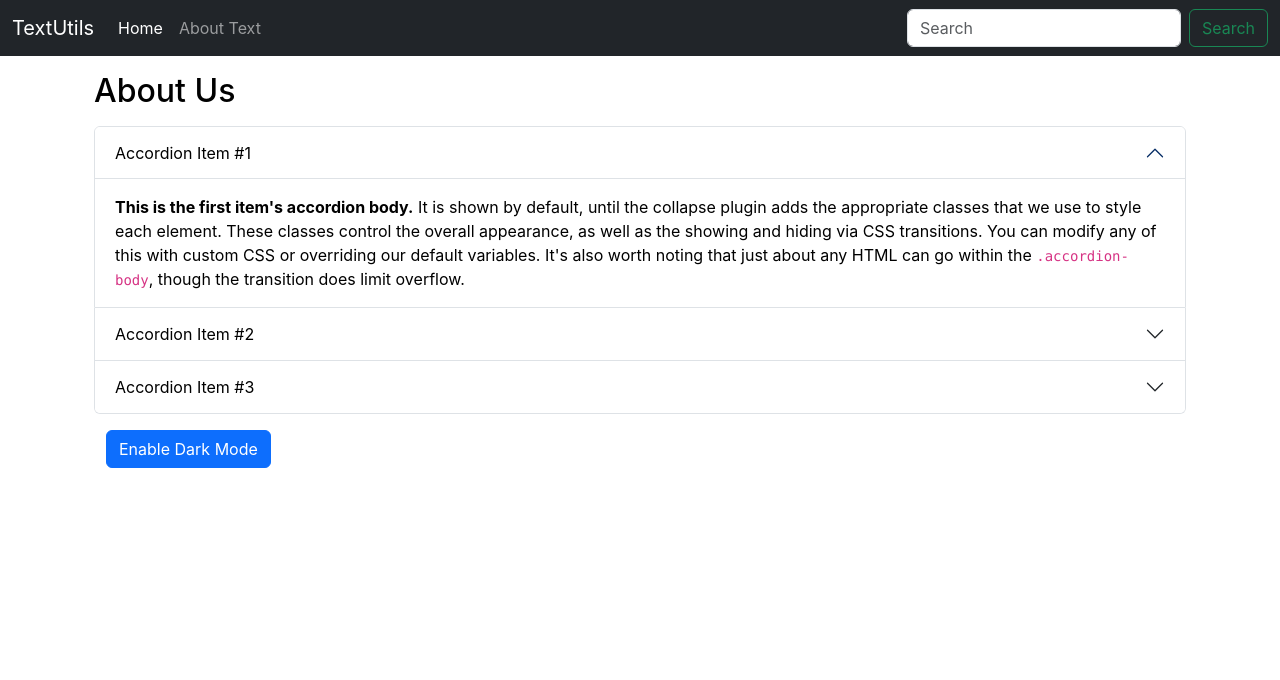
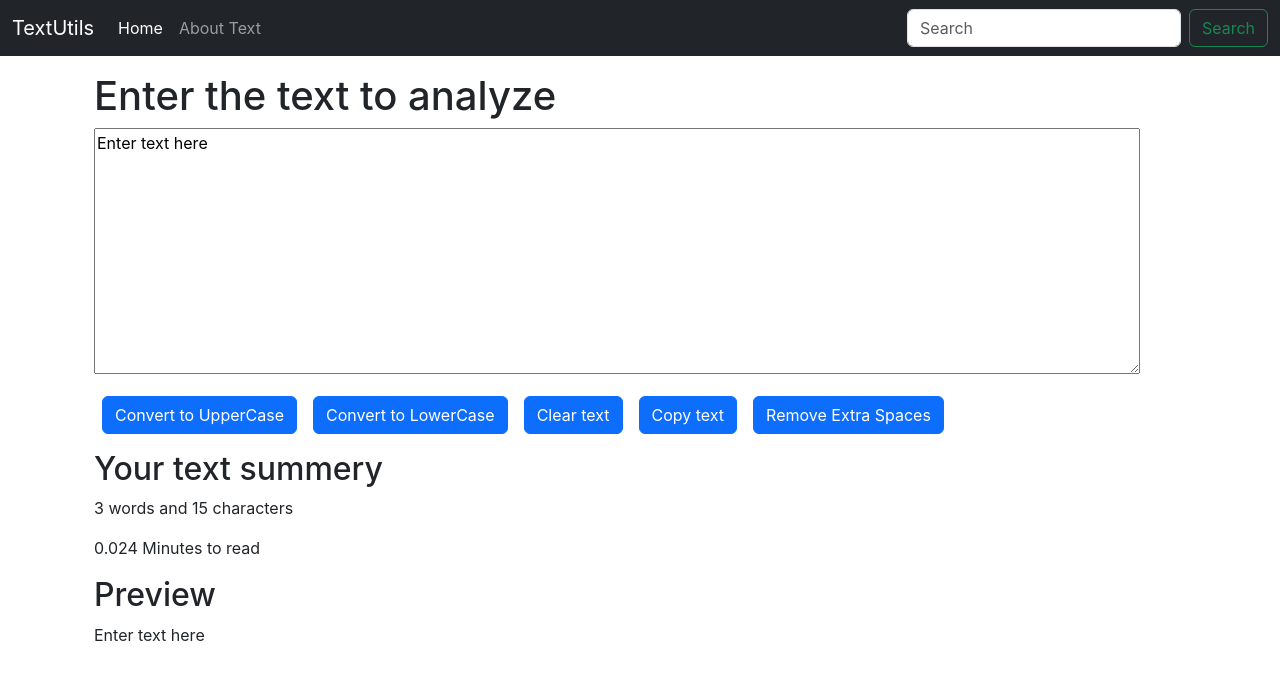
Before and after one commit to akashbes/textutils, a React (Create React App) app: page / in a window 1280 px wide. Shown: the top 680 px of the page. Built offline with nearby package versions, Linux system fonts and the light colour scheme.

Commit message:
After video 11

```diff
--- a/src/App.js
+++ b/src/App.js
@@ -8,8 +8,8 @@
       <Navbar title="TextUtils" aboutText="About Text"/>
       {/* <Navbar/> */}
       <div className="container my-3">
-        {/* <TextForm heading="Enter the text to analyze"/> */}
-        <About/>
+        <TextForm heading="Enter the text to analyze"/>
+        {/* <About/> */}
       </div>
     </>
   );
--- a/src/components/TextForm.js
+++ b/src/components/TextForm.js
@@ -20,6 +20,16 @@
         let newText = '';
         setText(newText)
     }
+
+    const handleCopyClick = ()=>{
+        var text = document.getElementById("myBox");
+        text.select();
+        navigator.clipboard.writeText(text.value);
+    }
+    const handleExtraSpaces = ()=>{
+        let newText = text.split(/[ ]+/);
+        setText(newText.join(" "));
+    }
     const [text, setText] = useState('Enter text here');
     // text = "new text" //wrong way to change the state
     // setText("new text") //Correct way to change the state
@@ -33,6 +43,8 @@
         <button className="btn btn-primary mx-2" onClick={handleUpClick}>Convert to UpperCase</button>
         <button className="btn btn-primary mx-2" onClick={handleLoClick}>Convert to LowerCase</button>
         <button className="btn btn-primary mx-2" onClick={handleClearClick}>Clear text</button>
+        <button className="btn btn-primary mx-2" onClick={handleCopyClick}>Copy text</button>
+        <button className="btn btn-primary mx-2" onClick={handleExtraSpaces}>Remove Extra Spaces</button>
 
     </div>
     <div className="container my-3">
```
